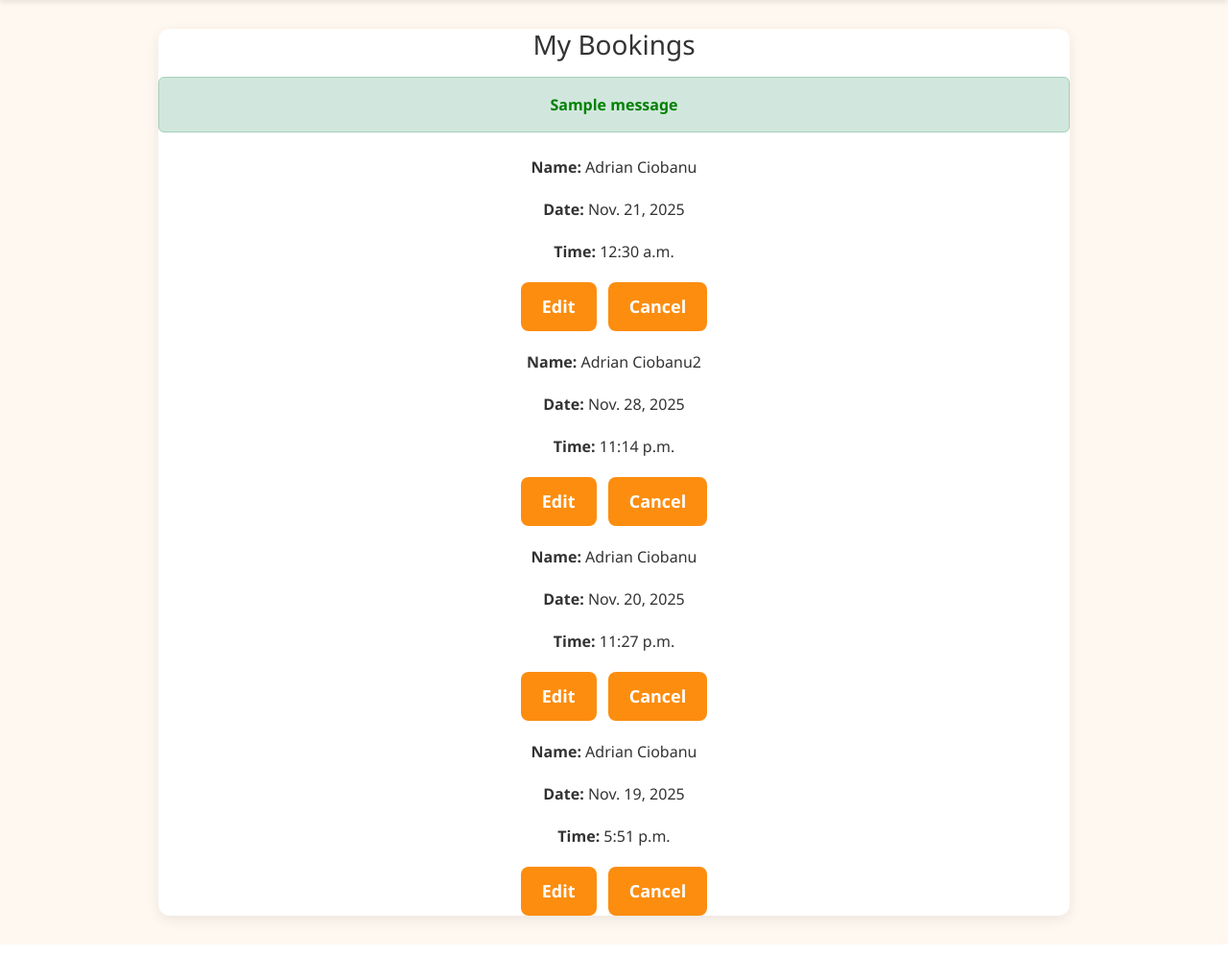
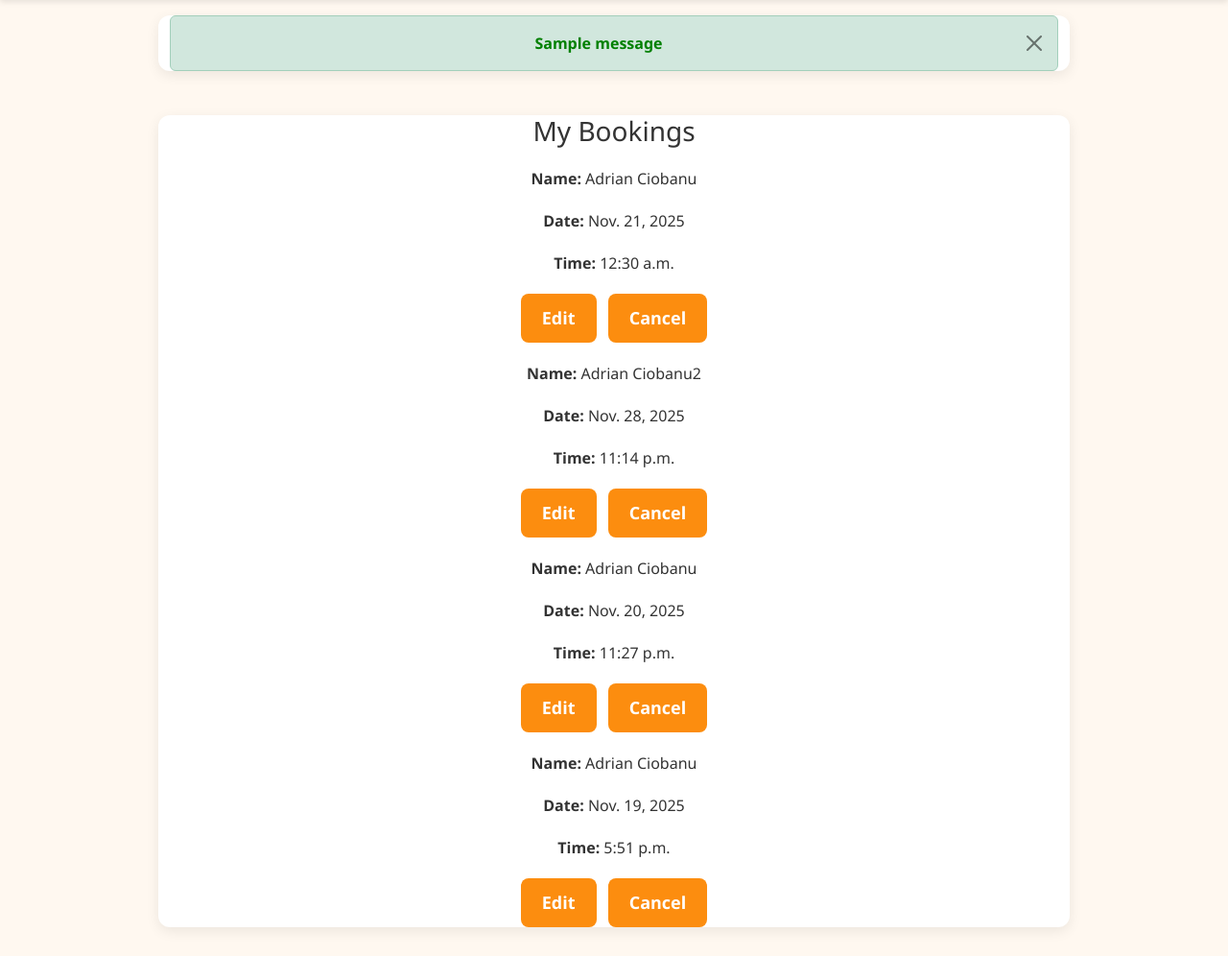
Before and after one commit to h7qju7ts/adrians-kitchen, a Django app: page /bookings/ in a window 1280 px wide. Shown: the part 96-1092 px from the top of the page at 96% size. Run offline with Django 5.2, Linux system fonts and the light colour scheme; a user stored in the database is signed in; data comes from the database, SQL or seed files in the repository; one stand-in notice (Sample message) is shown.

Commit message:
remove message block from bookins and add a msg block to base template

```diff
--- a/bookings/templates/bookings/base.html
+++ b/bookings/templates/bookings/base.html
@@ -13,6 +13,7 @@
 </head>
 
 <body>
+
 
 <!-- NAVBAR -->
 <nav class="ak-navbar">
@@ -65,7 +66,16 @@
         {% endif %}
     </ul>
 </div>
-
+ {% if messages %}
+      <div class="container mt-3">
+        {% for message in messages %}
+          <div class="alert alert-{{ message.tags }} alert-dismissible fade show" role="alert">
+            {{ message }}
+            <button type="button" class="btn-close" data-bs-dismiss="alert" aria-label="Close"></button>
+          </div>
+        {% endfor %}
+      </div>
+    {% endif %}
 
 <!-- PAGE WRAPPER (centers entire site) -->
 <div class="page-wrapper">
--- a/bookings/templates/bookings/view_bookings.html
+++ b/bookings/templates/bookings/view_bookings.html
@@ -6,13 +6,7 @@
 
 <h2 class="mb-3">My Bookings</h2>
 
-{% if messages %}
-    <div class="messages mb-4">
-        {% for message in messages %}
-            <div class="alert alert-success">{{ message }}</div>
-        {% endfor %}
-    </div>
-{% endif %}
+
 
 {% if bookings %}
     <!-- Show the bookings table/cards/etc. -->
```
Also changed, not shown: README.md, bookings/static/bookings/images/readme-screenshots/site-screenshots/registration-pass-missmatch.png (added).
